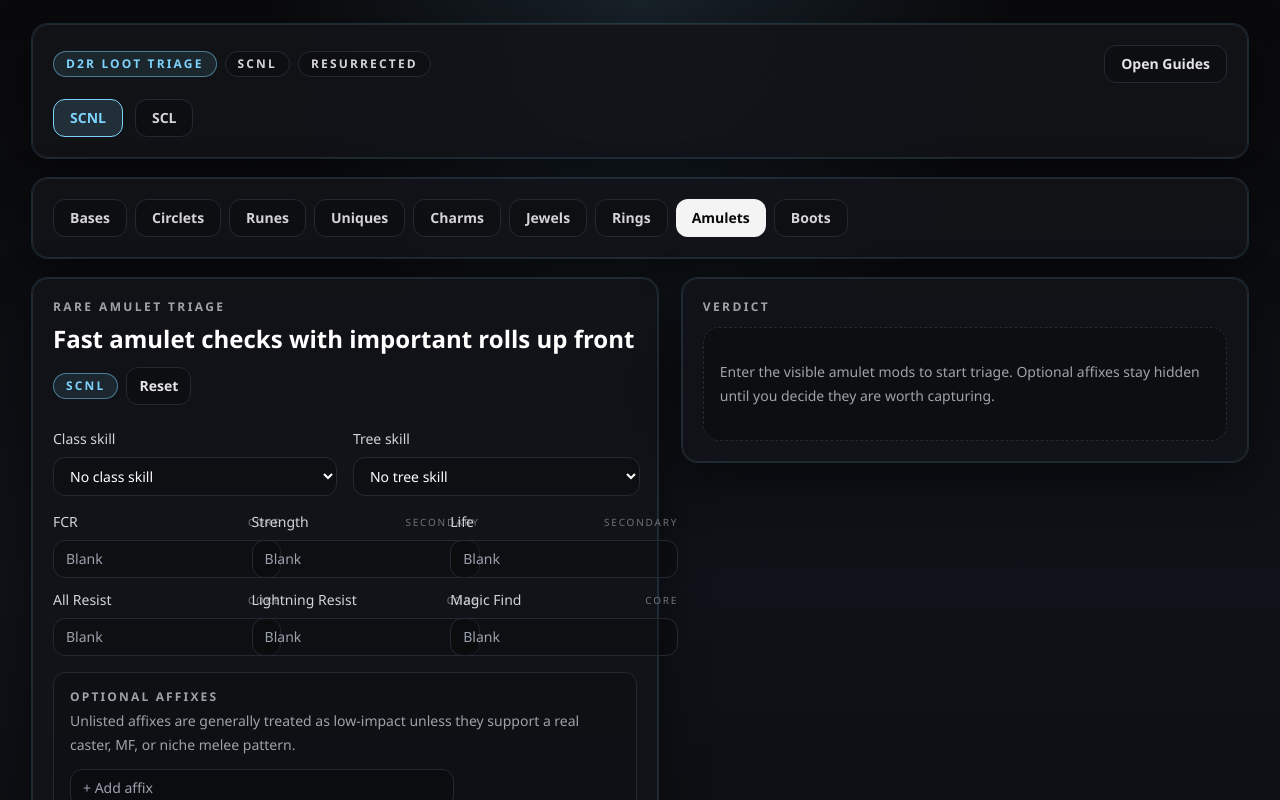
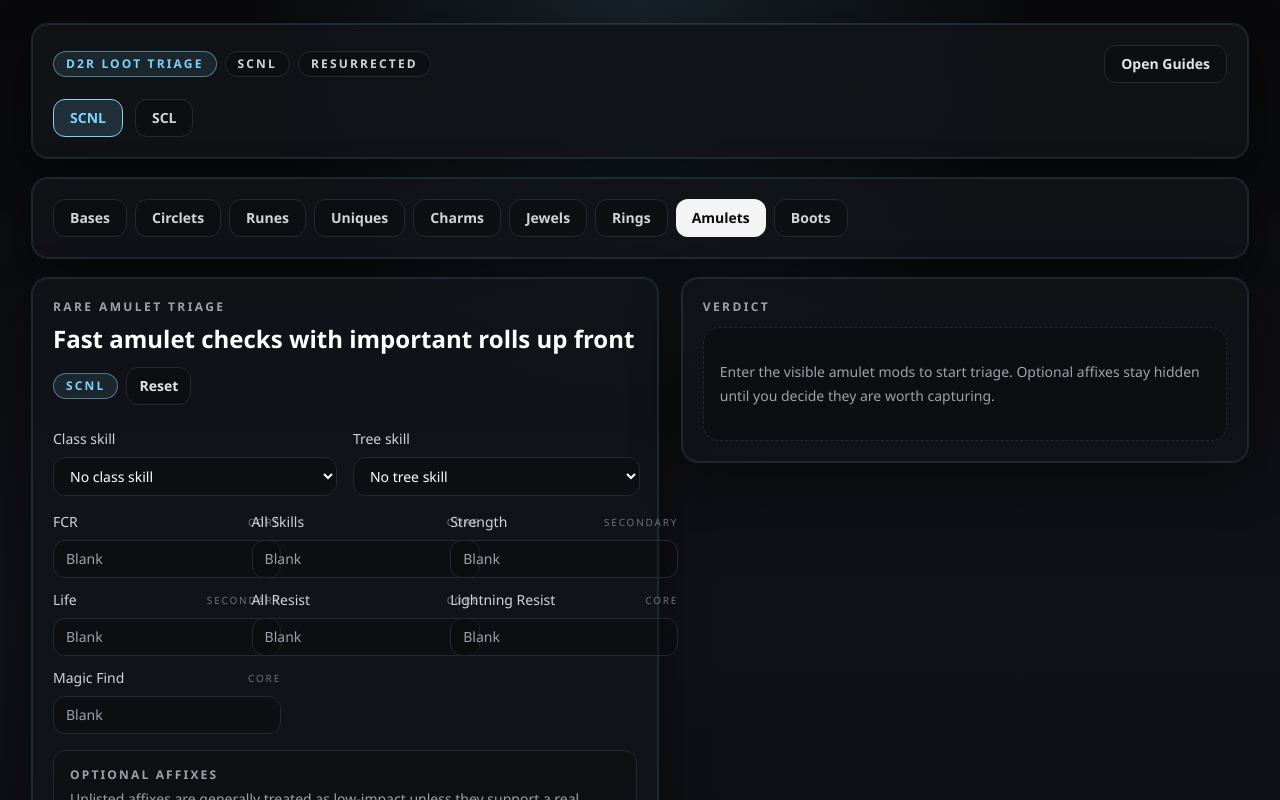
Before and after one commit to JaeBoz/d2r-loot-triage, a Next.js app: page / in a window 1280 px wide. Both pictures are taken after a click on the button "Amulets". Shown: the top 800 px of the page. Built offline with nearby package versions, Linux system fonts and the light colour scheme.

Commit message:
Fix rare amulet checker type guard after skill refactor

```diff
--- a/components/amulet-checker.tsx
+++ b/components/amulet-checker.tsx
@@ -8,7 +8,7 @@
 import { evaluateAmulet } from "@/lib/amulet-checker";
 import { AmuletAffixKey, AmuletClassSkill, AmuletSkillTier, AmuletSkillTree, GameMode } from "@/lib/types";
 
-type VisibleAmuletAffixKey = Exclude<AmuletAffixKey, "allSkills" | "classSkills">;
+type VisibleAmuletAffixKey = Exclude<AmuletAffixKey, "classSkills">;
 
 const amuletFormKeys: VisibleAmuletAffixKey[] = [
   "fasterCastRate",
@@ -71,11 +71,11 @@
 
 const visibleCoreAffixes = amuletCoreAffixes.filter(
   (affix): affix is (typeof amuletCoreAffixes)[number] & { key: VisibleAmuletAffixKey } =>
-    affix.key !== "allSkills" && affix.key !== "classSkills"
+    affix.key !== "classSkills"
 );
 const visibleOptionalAffixes = amuletOptionalAffixes.filter(
   (affix): affix is (typeof amuletOptionalAffixes)[number] & { key: VisibleAmuletAffixKey } =>
-    affix.key !== "allSkills" && affix.key !== "classSkills"
+    affix.key !== "classSkills"
 );
 
 function toOptionalNumber(value: string) {
```
